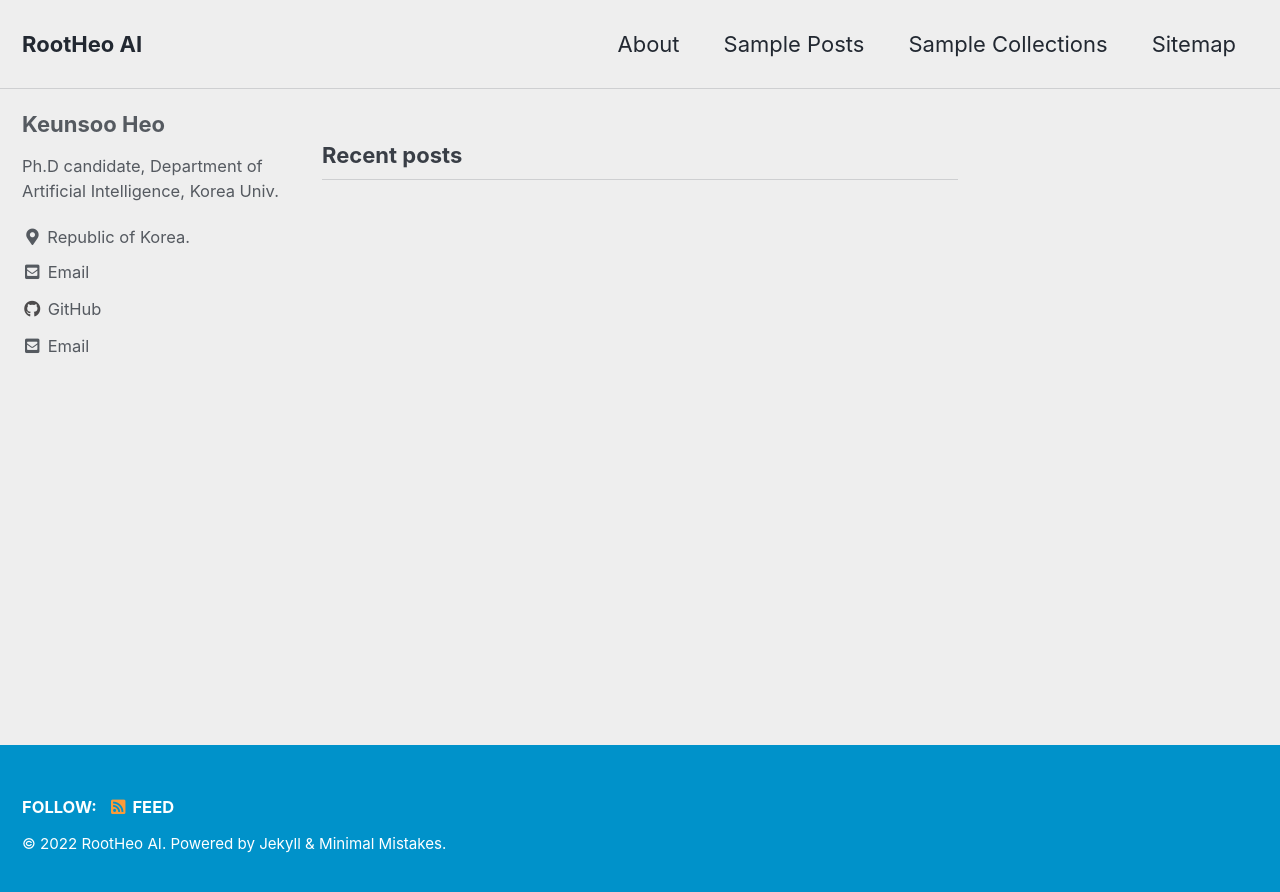
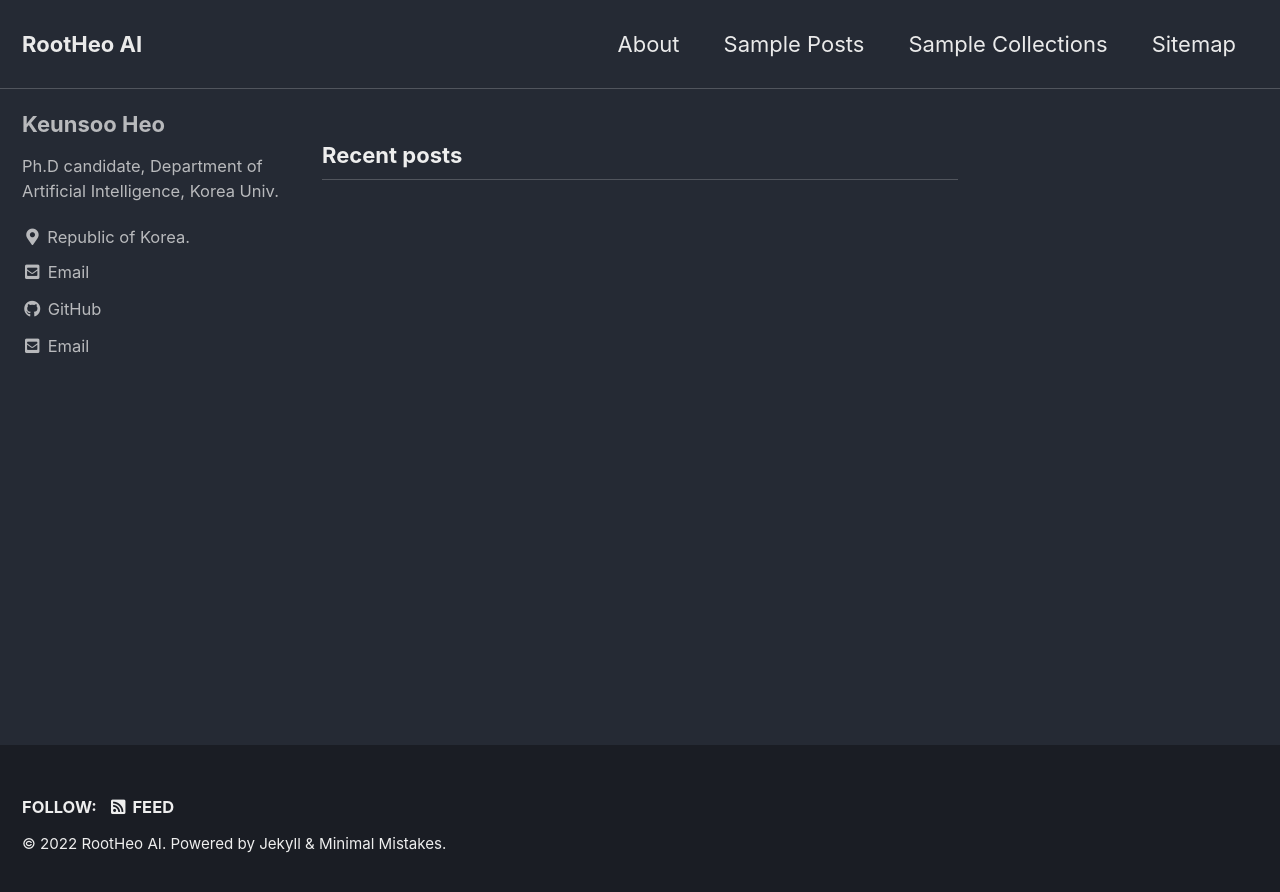
Before and after one commit to KeunsooHeo/keunsooheo.github.io, a Jekyll site: the page built from index.html, in a window 1280 px wide. Shown: the top 892 px of the page. Built offline with Jekyll 4.4.1, drawn with Linux system fonts in a browser that asks for light colours; cached includes are drawn as plain includes; the list of posts is cut into pages by our own code.

Commit message:
Update _config.yml

```diff
--- a/_config.yml
+++ b/_config.yml
@@ -12,7 +12,7 @@
 
 #theme                  : "minimal-mistakes-jekyll"
 remote_theme           : "mmistakes/minimal-mistakes"
-minimal_mistakes_skin    : "air" # "air", "aqua", "contrast", "dark", "dirt", "neon", "mint", "plum", "sunrise"
+minimal_mistakes_skin    : "dark" # "air", "aqua", "contrast", "dark", "dirt", "neon", "mint", "plum", "sunrise"
 
 # Site Settings
 locale                   : "en-US"
```
